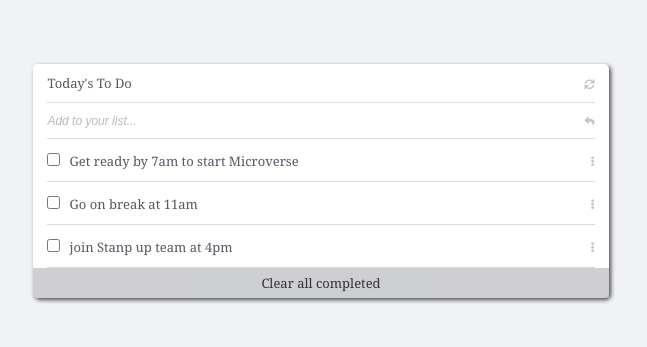
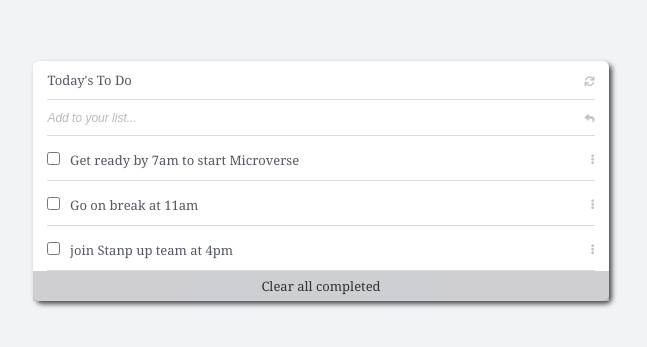
Before and after one commit to Kossi-stack/To-Do-list-App, a website built with webpack: page src/index.html in a window 1280 px wide. Shown: the part 219-566 px from the top of the page, without its empty margins (319-966 px from the left). Built offline with nearby package versions, Linux system fonts and the light colour scheme.

Commit message:
Add style.css file

```diff
--- a/src/style.css
+++ b/src/style.css
@@ -5,11 +5,11 @@
 }
 
 body {
-    background-color: #f1f2f5;
+    background-color: #f2f3f6;
     width: 100%;
     height: 100%;
     font-family: Cambria, Cochin, Georgia, Times, 'Times New Roman', serif;
-    font-size: 16px;
+    font-size: 18px;
 }
 
 #to-do {
@@ -24,9 +24,9 @@ body {
     width: 80%;
     margin: 0 auto;
     background-color: #fff;
-    border-radius: 5px;
+    border-radius: 6px;
     height: auto;
-    box-shadow: 2px 2px 4px #4a4c52;
+    box-shadow: 3px 3px 5px #4a4c52;
     margin-bottom: 20px;
 }
 
```
